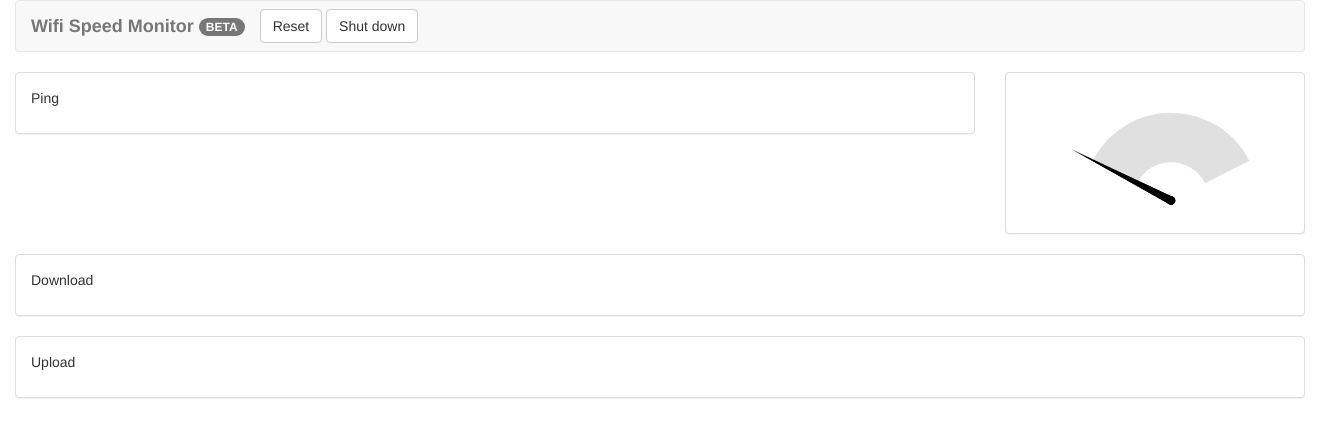
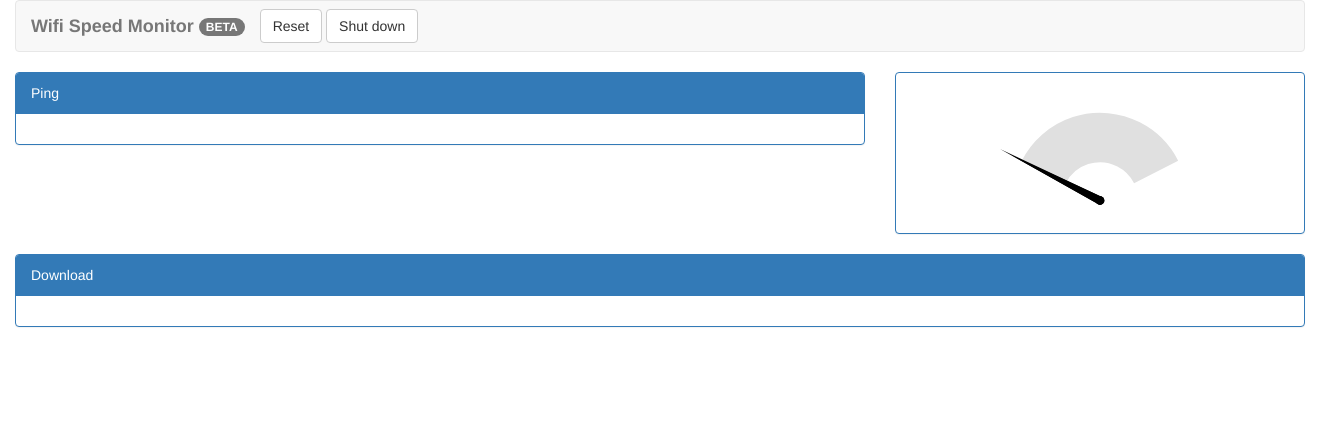
Before and after one commit to bmw066000/wifispeed-viz, a Flask app: page / in a window 1320 px wide. Shown: the top 437 px of the page. Run offline with Flask 2, Linux system fonts and the light colour scheme; data that the repository does not hold is empty; some libraries are stand-ins or nearby versions.

Commit message:
optimized for smartpi screen

```diff
--- a/static/js/main.js
+++ b/static/js/main.js
@@ -23,10 +23,10 @@ var pingGauge = new Gauge(document.getElementById('pingGauge')).setOptions({
     generateGradient: true
 });
 pingGauge.setTextField(document.getElementById('ping-textfield'));
-pingGauge.maxValue = 30;
+pingGauge.maxValue = 50;
 
 var downloadPlot = document.getElementById('downloadPlot');
-var uploadPlot = document.getElementById('uploadPlot');
+// var uploadPlot = document.getElementById('uploadPlot');
 
 var graph_time = [];
 var graph_ping = [];
@@ -55,7 +55,7 @@ function ajaxd() {
 }
 
 function graph_update() {
-    Plotly.newPlot(pingPlot, [ { x: graph_time, y: graph_ping, fill: 'tonexty', type: 'scatter', marker: {color: "#00ae33"} } ], { height: 120, margin: { l: 30, r: 30, b: 30, t: 0, pad: 0 }, xaxis: {title: 'time (s)'}, yaxis: {title: 'ms'} } );
+    Plotly.newPlot(pingPlot, [ { x: graph_time, y: graph_ping, fill: 'tonexty', type: 'scatter', marker: {color: "#00ae33"} } ], { height: 120, margin: { l: 30, r: 30, b: 30, t: 0, pad: 0 }, xaxis: {title: 'time (s)'}, yaxis: {title: 'ms', range: [0, 50]} } );
     Plotly.newPlot(downloadPlot, [ { x: graph_time, y: graph_download, fill: 'tonexty', type: 'scatter', marker: {color: "#3333ff"} } ], { height: 120, margin: { l: 30, r: 30, b: 30, t: 30, pad: 0 }, xaxis: {title: 'time (s)'}, yaxis: {title: 'Mbit/s'} } );
-    Plotly.newPlot(uploadPlot, [ { x: graph_time, y: graph_upload, fill: 'tonexty', type: 'scatter', marker: {color: "#f2dede"} } ], { height: 120, margin: { l: 30, r: 30, b: 30, t: 30, pad: 0 }, xaxis: {title: 'time (s)'}, yxis: {title: 'Mbit/s'} } );
+    // Plotly.newPlot(uploadPlot, [ { x: graph_time, y: graph_upload, fill: 'tonexty', type: 'scatter', marker: {color: "#f2dede"} } ], { height: 120, margin: { l: 30, r: 30, b: 30, t: 30, pad: 0 }, xaxis: {title: 'time (s)'}, yxis: {title: 'Mbit/s'} } );
 }
--- a/templates/index.html
+++ b/templates/index.html
@@ -34,43 +34,49 @@
 			</div>
 
             <div class="row">
-                <div class="col-md-9">
-					<div class="panel panel-default">
+                <div class="col-sm-8">
+					<div class="panel panel-primary">
+                        <div class="panel-heading">
+                            Ping
+                        </div>
                         <div class="panel-body">
-                            <p>Ping</p>
                             <div class="graph" id="pingPlot"></div>
                         </div>
                     </div>
                 </div>
-                <div class="col-md-3">
-                    <div class="panel panel-default">
+                <div class="col-sm-4">
+                    <div class="panel panel-primary">
                         <div class="panel-body">
-                            <canvas class="text-center" id="pingGauge" height="125"></canvas>
-                            <div class="text-center" id="ping-textfield"></div>
+                            <div class="text-center">
+                                <canvas id="pingGauge" height="125" width="220"></canvas>
+                                <div id="ping-textfield"></div>
+                            </div>
                         </div>
                     </div>
                 </div>
             </div>
             <div class="row">
                 <div class="col-md-12">
-					<div class="panel panel-default">
+					<div class="panel panel-primary">
+                        <div class="panel-heading">
+                            Download
+                        </div>
                         <div class="panel-body">
-                            <p>Download</p>
                             <div class="graph" id="downloadPlot"></div>
                         </div>
                     </div>
                 </div>
             </div>
-            <div class="row">
-                <div class="col-md-12">
-					<div class="panel panel-default">
-                        <div class="panel-body">
-                            <p>Upload</p>
-                            <div class="graph" id="uploadPlot"></div>
-                        </div>
-                    </div>
-                </div>
-            </div>
+{#            <div class="row" style="visibility: hidden">#}
+{#                <div class="col-md-12">#}
+{#					<div class="panel panel-default">#}
+{#                        <div class="panel-body">#}
+{#                            <p>Upload</p>#}
+{#                            <div class="graph" id="uploadPlot"></div>#}
+{#                        </div>#}
+{#                    </div>#}
+{#                </div>#}
+{#            </div>#}
         </div>
 
         <script src="/static/js/jquery.min.js"></script>
```
